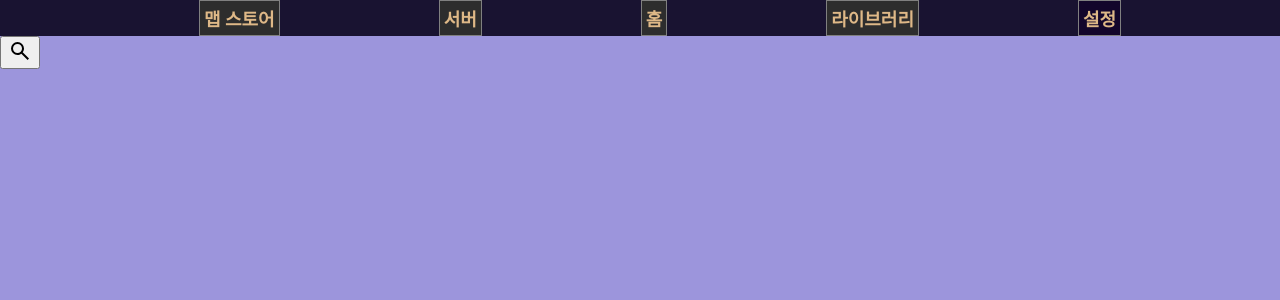
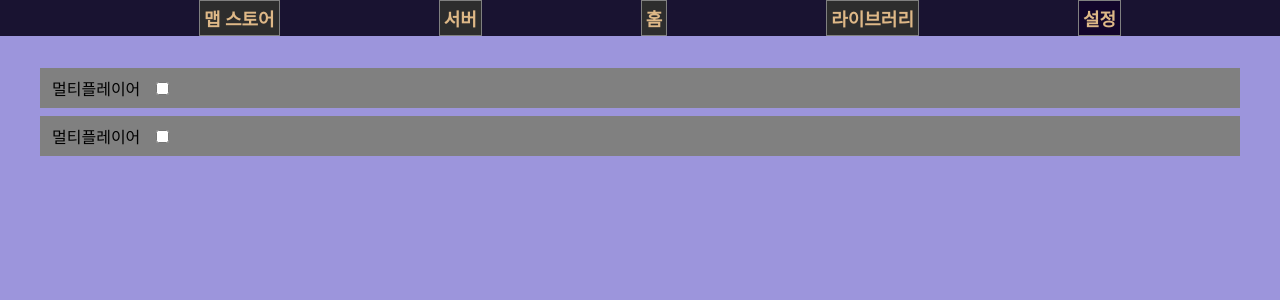
Before and after one commit to P0t1on/FlatPlayer, a SvelteKit app: page / in a window 1280 px wide. Both pictures are taken after a click on the item "설정". Shown: the top 300 px of the page. Built offline with nearby package versions, Linux system fonts and the light colour scheme; no server answers.

Commit message:
설정 구현

```diff
--- a/src/routes/+page.svelte
+++ b/src/routes/+page.svelte
@@ -1,5 +1,5 @@
 <script lang="ts" context="module">
-  let selectedMenu = writable(1);
+  const selectedMenu = writable(4);
 </script>
 
 <script lang="ts">
@@ -57,7 +57,7 @@
     <ul id="menu">
       {#each menuList as { name }, i}
         <li
-          class={i == $selectedMenu ? 'selected' : ''}
+          class={i === $selectedMenu ? 'selected' : ''}
           on:click={() => selectedMenu.set(i)}
           on:keydown={(e) => {
             if (e.key === 'Enter') selectedMenu.set(i);
--- a/src/routes/documents/Setting.svelte
+++ b/src/routes/documents/Setting.svelte
@@ -1,12 +1,70 @@
 <script lang="ts">
-  import { icon } from '$lib/Assets';
+  import { onMount } from 'svelte';
+
+  const settings = [
+    {
+      id: 'enableMultiplayer',
+      name: '멀티플레이어',
+      type: 'boolean',
+      defaultValue: false,
+      experimental: true,
+    },
+    {
+      id: 'enableMultiplayer2',
+      name: '멀티플레이어',
+      type: 'boolean',
+      defaultValue: false,
+      experimental: true,
+    },
+  ];
+
+  const onBoolChange = (id: string) => (e: Event) => {
+    // @ts-ignore
+    const value = e.target.checked as boolean;
+    localStorage.setItem('setting_' + id, value + '');
+  };
+
+  onMount(() => {
+    for (const setting of settings) {
+      const prevVal = localStorage.getItem(setting.id);
+      if (prevVal === undefined) continue;
+
+      switch (setting.type) {
+        case 'boolean': {
+          setting.defaultValue = new Boolean(prevVal) as boolean;
+          break;
+        }
+      }
+    }
+  });
 </script>
 
 <article id="setting">
-  <button>
-    <img alt="search" src={icon('search')} />
-  </button>
+  <ul class="settingList">
+    {#each settings as { id, name, type, experimental, defaultValue }, i (i)}
+      <li>
+        {name} &nbsp;
+        {#if type === 'boolean'}
+          <input
+            type="checkbox"
+            on:change={onBoolChange(id)}
+            bind:checked={defaultValue}
+          />
+        {/if}
+      </li>
+    {/each}
+  </ul>
 </article>
 
 <style lang="scss" module>
+  ul.settingList {
+    list-style: none;
+    padding: 8px 40px 16px 40px;
+
+    li {
+      padding: 8px 8px 8px 12px;
+      margin: 8px 0 8px 0;
+      background-color: gray;
+    }
+  }
 </style>
```
